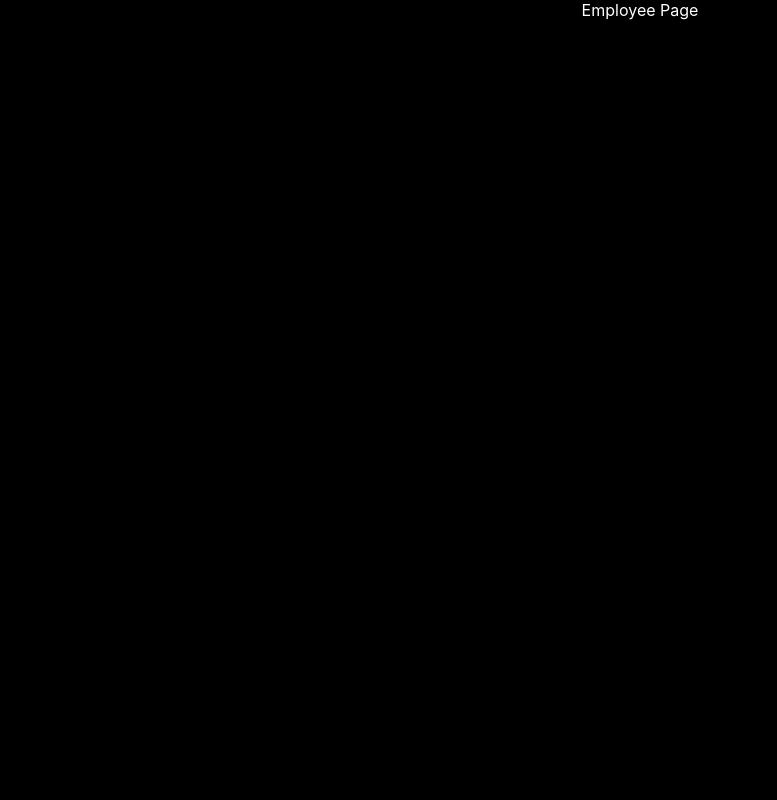
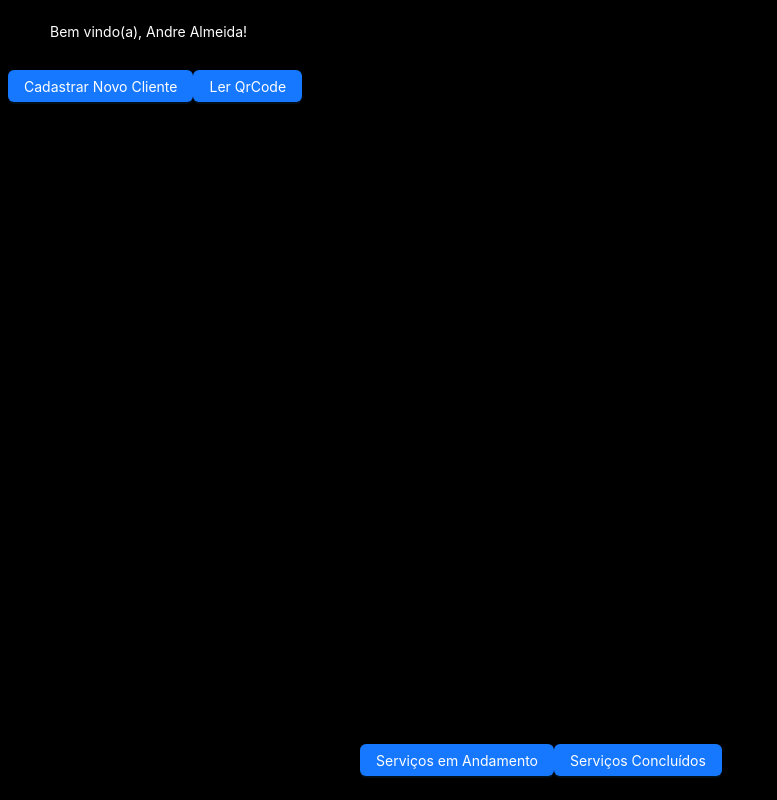
Before and after one commit to leilaMoraes/DesafioUltracar, a React (Create React App) app: page /employee_page in a window 1280 px wide. Shown: the whole page, without its empty margins (0-777 px from the left). Built offline with nearby package versions, Linux system fonts and the light colour scheme.

Commit message:
feat: página do colaborador, css mais ou menos

```diff
--- a/package.json
+++ b/package.json
@@ -42,6 +42,7 @@
   "devDependencies": {
     "eslint": "^8.38.0",
     "eslint-config-trybe-frontend": "^1.7.0",
-    "eslint-plugin-react": "^7.32.2"
+    "eslint-plugin-react": "^7.32.2",
+    "webpack-dev-server": "^4.6.0"
   }
 }
--- a/src/App.css
+++ b/src/App.css
@@ -3,4 +3,6 @@ body {
   color: white;
   display: flex;
   justify-content: center;
+  min-height: 100vh;
+  flex-direction: column;
 }
--- a/src/Context/AppProvider.js
+++ b/src/Context/AppProvider.js
@@ -1,5 +1,6 @@
 import PropTypes from 'prop-types';
 import { useCallback, useEffect, useMemo, useState } from 'react';
+// eslint-disable-next-line
 import bcrypt from 'bcryptjs';
 import { employees } from '../mocks';
 import AppContext from './AppContext';
@@ -8,6 +9,7 @@ export default function AppProvider({ children }) {
   const [selectEmployee, setEmployees] = useState([]);
   const [selectedEmployee, setSelectedEmployee] = useState('Andre Almeida');
   const [compare, setCompare] = useState(true);
+  const [begin, setBegin] = useState('');
 
   useEffect(() => {
     setEmployees(employees);
@@ -38,12 +40,16 @@ export default function AppProvider({ children }) {
     selectedEmployee,
     onChange,
     compare,
+    setBegin,
+    begin,
   }), [
     selectEmployee,
     setSelectedEmployee,
     selectedEmployee,
     onChange,
     compare,
+    setBegin,
+    begin,
   ]);
 
   return (
--- a/src/Pages/EmployeePage.js
+++ b/src/Pages/EmployeePage.js
@@ -1,10 +1,45 @@
-import React from 'react';
+import { Button, Layout, Space } from 'antd';
+import React, { useContext } from 'react';
+import { Link } from 'react-router-dom';
+import AppContext from '../Context/AppContext';
+
+const { Header, Content, Footer } = Layout;
 
 function EmployeePage() {
+  const { selectedEmployee } = useContext(AppContext);
+
   return (
-    <div>
-      <header>Employee Page</header>
-    </div>
+    <Layout style={ { backgroundColor: 'black' } }>
+      <Space>
+        <Header
+          style={ {
+            backgroundColor: 'black',
+            position: 'absolute',
+            top: 0,
+            color: 'white',
+            height: '3.25em',
+          } }
+        >
+          <header>{ `Bem vindo(a), ${selectedEmployee}!`}</header>
+        </Header>
+        <Content style={ { minHeight: 'calc(100vh - 10em)' } }>
+          <Button type="primary">
+            <Link to="/new_customer">Cadastrar Novo Cliente</Link>
+          </Button>
+          <Button type="primary">
+            <Link to="/qr_code">Ler QrCode</Link>
+          </Button>
+        </Content>
+        <Footer style={ { backgroundColor: 'black', position: 'absolute', bottom: 0 } }>
+          <Button type="primary" style={ { bottom: 0 } }>
+            <Link to="/services_in_progress">Serviços em Andamento</Link>
+          </Button>
+          <Button type="primary">
+            <Link to="/done_services">Serviços Concluídos</Link>
+          </Button>
+        </Footer>
+      </Space>
+    </Layout>
   );
 }
 
--- a/src/mocks.js
+++ b/src/mocks.js
@@ -1,6 +1,6 @@
 export const employees = [
   {
-    nome: 'Andre Almeida',
+    nome: 'André Almeida',
     senha: '$2a$10$qVN6VKR2jZJtE7utiFxkj.aJMztrsFeVHfESj57gg0Tjlz8hmmxgi',
   },
   {
```
Also changed, not shown: 1 other file (tests, documents, lock files or other folders).
